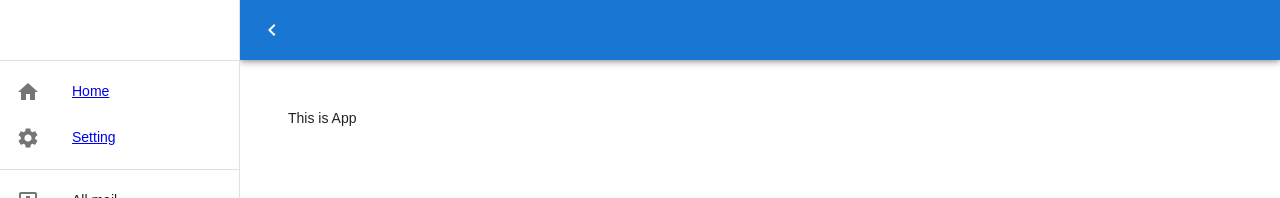
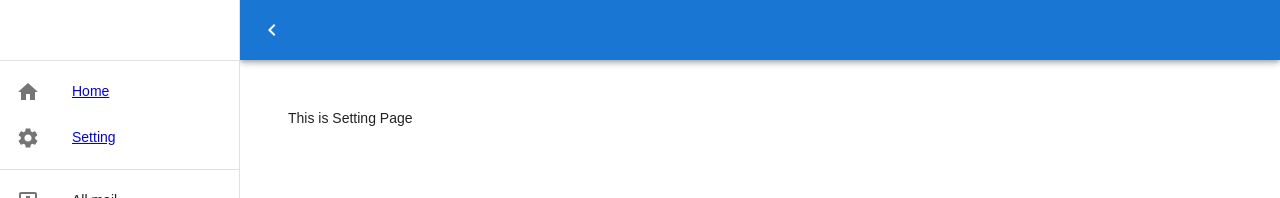
Before and after one commit to vimalmenon/admin.vimalmenon.com, a React app: page /setting in a window 1280 px wide. Shown: the top 198 px of the page. Built offline with nearby package versions, Linux system fonts and the light colour scheme.

Commit message:
Package Updated

```diff
--- a/package.json
+++ b/package.json
@@ -28,7 +28,7 @@
     "eslint": "^8.18.0",
     "eslint-config-prettier": "^8.5.0",
     "eslint-plugin-import": "^2.26.0",
-    "eslint-plugin-jsx-a11y": "^6.5.1",
+    "eslint-plugin-jsx-a11y": "^6.6.0",
     "eslint-plugin-prettier": "^4.0.0",
     "eslint-plugin-react": "^7.30.1",
     "eslint-plugin-react-hooks": "^4.6.0",
--- a/src/pages/Setting/index.tsx
+++ b/src/pages/Setting/index.tsx
@@ -5,7 +5,7 @@ import { Box } from '@mui/material';
 export const Setting: React.FC = () => {
   return (
     <Box component="main" sx={{ width: '100%', flexGrow: 1, p: { xs: 2, sm: 3 } }}>
-      <div>This is App</div>
+      <div>This is Setting Page</div>
     </Box>
   );
 };
```
Also changed, not shown: 1 other file (tests, documents, lock files or other folders).
